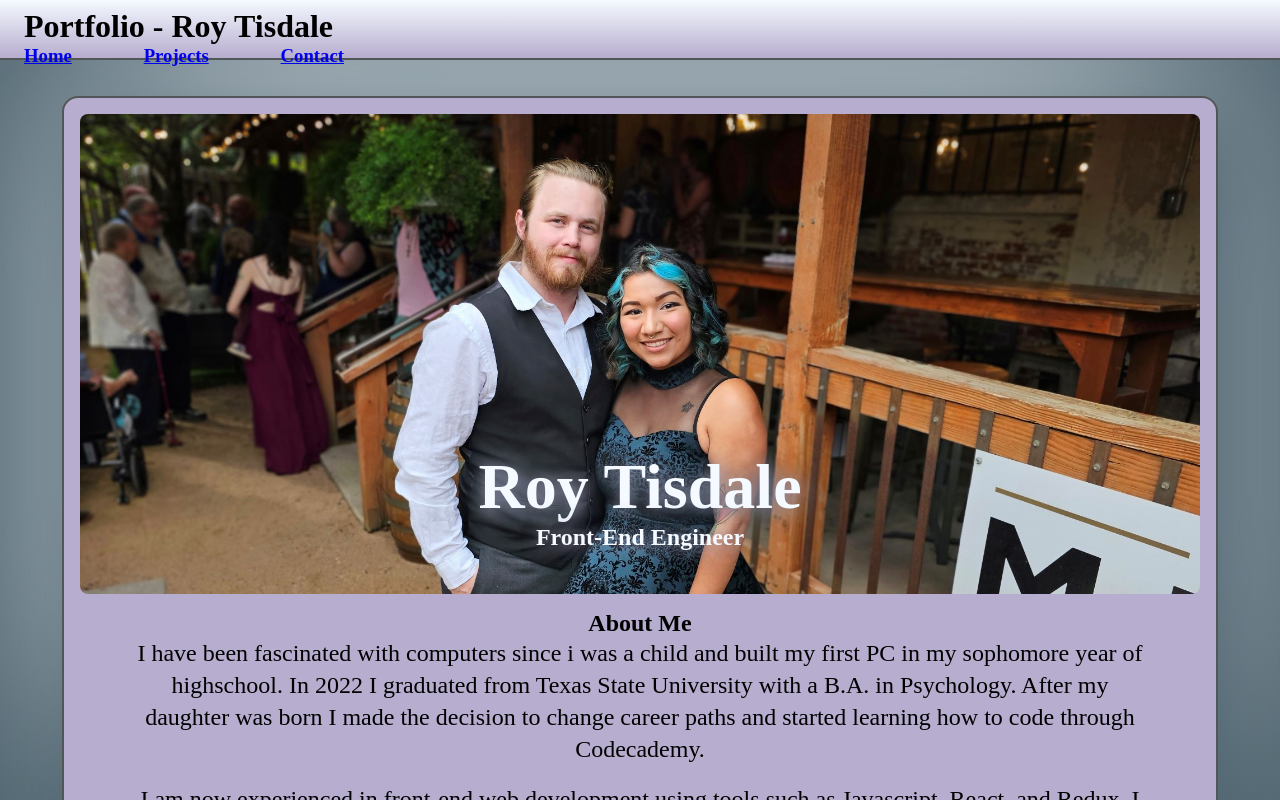
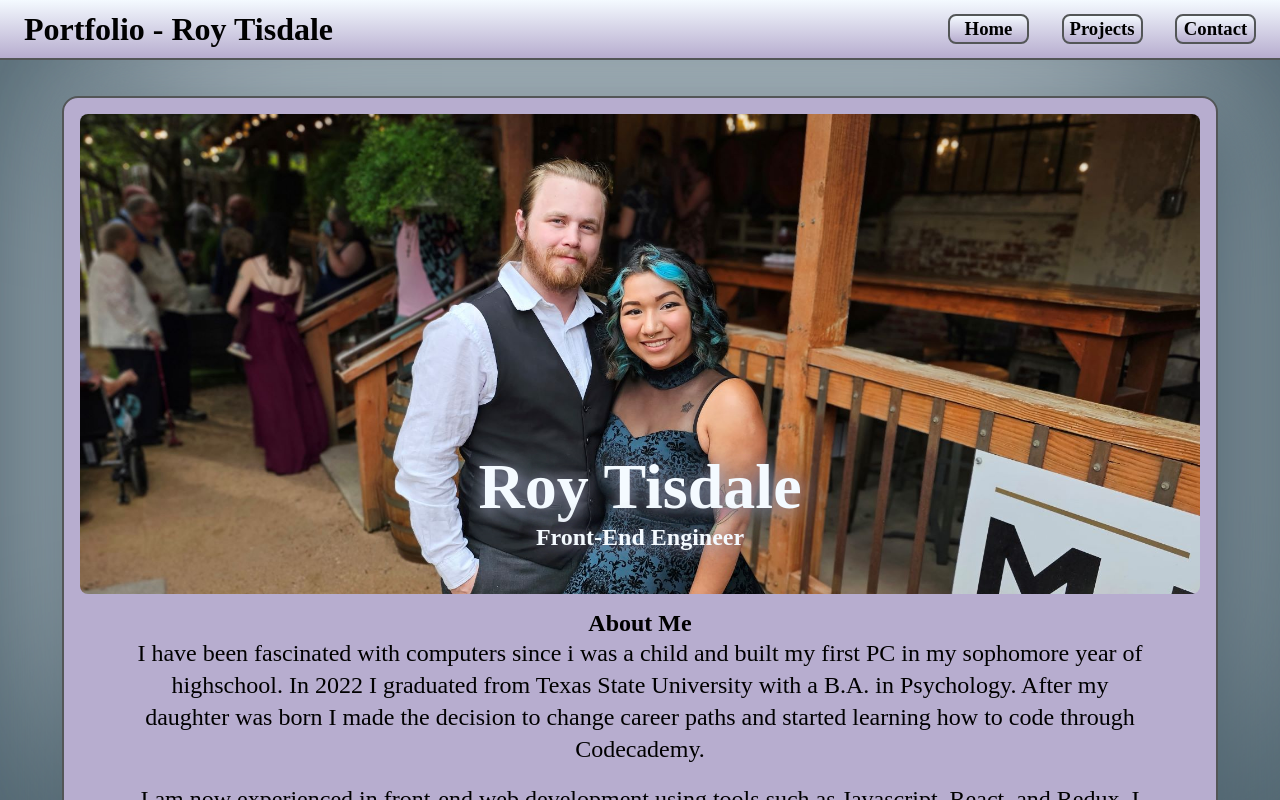
Before and after one commit to R0yalcomet/Portfolio2, a React (Create React App) app: page / in a window 1280 px wide. Built offline with nearby package versions, Linux system fonts and the light colour scheme.

Commit message:
"improve header styling, nav button styling"

```diff
--- a/src/App/AppLayout.js
+++ b/src/App/AppLayout.js
@@ -7,9 +7,9 @@ const AppLayout = () => {
             <header>
                 <h1>Portfolio - Roy Tisdale</h1>
                 <nav>
-                    <Link to={"/"}><h3>Home</h3></Link>
-                    <Link to={"/projects"}><h3>Projects</h3></Link>
-                    <Link to={"/contact"}><h3>Contact</h3></Link>
+                    <Link className="navButton" to={"/"}><h3>Home</h3></Link>
+                    <Link className="navButton" to={"/projects"}><h3>Projects</h3></Link>
+                    <Link className="navButton" to={"/contact"}><h3>Contact</h3></Link>
                 </nav>
             </header>
             <Outlet/>
--- a/src/index.css
+++ b/src/index.css
@@ -7,23 +7,23 @@
 
 header {
     background: linear-gradient(#F4FAFF, #B7ADCF);
-    padding: .5rem 1.5rem;
+    padding: .75rem 1.5rem;
     position: fixed;
     top: 0;
     width: 100%;
     height: 7.5vh;
     box-sizing: border-box;
     border-bottom: #535657 .125rem solid;
+    display: flex;
+    justify-content: space-between;
+    align-items: center;
 }
 
-header h1 {
-    text-align: left;
-}
-
-header nav {
-    display: flex;
+nav {
+    display: inline-flex;
     justify-content: space-between;
-    width: 20rem;
+    width: 25%;
+    height: 90%;
 }
 
 section {
@@ -130,3 +130,23 @@ p {
     font-size: 1.5rem;
     font-weight: 200;
 }
+
+.navButton {
+    border: .125rem solid #535657;
+    width: 25%;
+    display: flex;
+    align-items: center;
+    justify-content: center;
+    border-radius: .5rem;
+    text-decoration: none;
+    background: linear-gradient(#F4FAFF, #B7ADCF);
+    color: black;
+}
+
+.navButton:hover {
+    background: #B7ADCF;
+}
+
+.navButton:active {
+    box-shadow: inset #4F646F 0 0 1rem -.125rem;
+}
```
